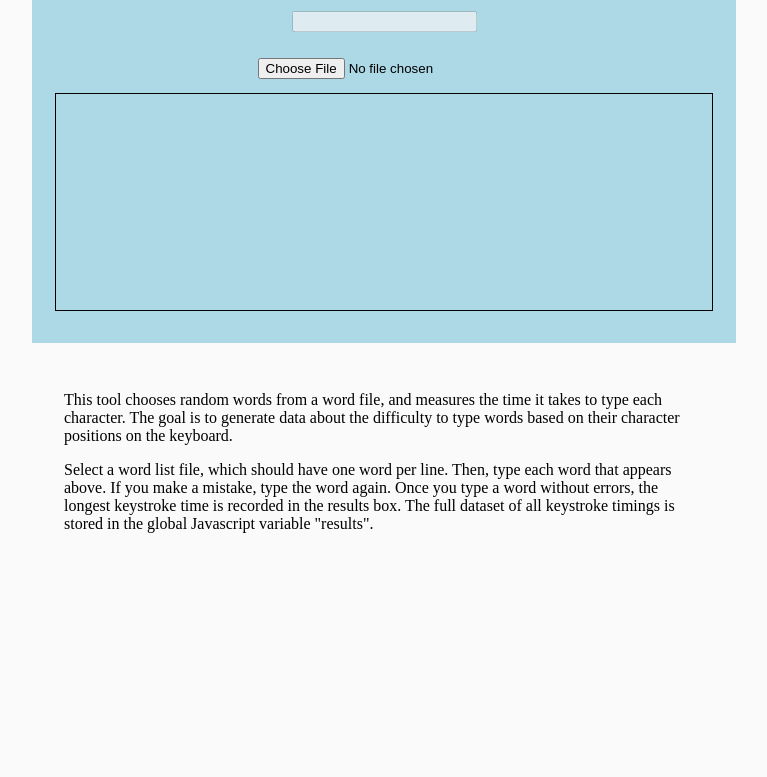
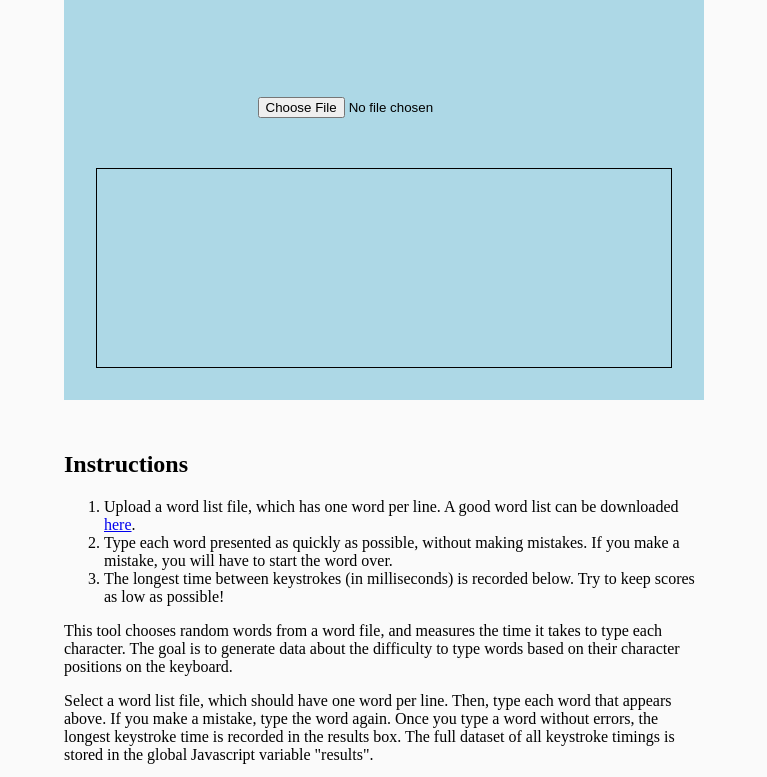
Before and after one commit to protestContest/typeable, a plain HTML site: page index.html in a window 1280 px wide. Shown: the part 199-976 px from the top of the page, without its empty margins (256-1023 px from the left). Before the commit the page ends 800 px from the top, so only its background shows below. Drawn offline with Linux system fonts and the light colour scheme.

Commit message:
add instructions, upload data to measurement page

```diff
--- a/index.html
+++ b/index.html
@@ -4,6 +4,9 @@
     <meta charset='utf-8' />
     <title>Typeability</title>
     <style>
+      * {
+        box-sizing: border-box;
+      }
       body, html {
         margin: 0;
         padding: 0;
@@ -14,7 +17,6 @@
         display: flex;
         flex-direction: column;
         align-items: center;
-        justify-content: center;
         background: #fafafa;
       }
       main {
@@ -31,8 +33,19 @@
       section {
         max-width: 80ch;
       }
+      h1 {
+        margin: 0;
+      }
       input {
-        margin: 1em;
+        margin: 50px;
+      }
+      #iptWord {
+        font-size: 1.8em;
+        background: #daf6ff;
+        border: none;
+        outline: none;
+        text-align: center;
+        padding: 0.2em;
       }
       #results {
         width: 100%;
@@ -47,6 +60,7 @@
       }
     </style>
     <script>
+      const sessionId = Math.random().toString(36).substring(2);
       const results = {};
       let words = [];
       let wordStartTs = null;
@@ -95,6 +109,7 @@
 
           if (typedWord === currentWord) {
             console.log(results[typedWord]);
+            sendResult(typedWord, results[typedWord]);
             showResults(typedWord, results[typedWord]);
             if (words.length === 0) {
               iptWord.value = '';
@@ -124,6 +139,17 @@
         lblWord.innerText = newWord;
         iptWord.value = '';
         typedWord = '';
+      }
+
+      function sendResult(word, timing) {
+        fetch(window.location, {
+          method: 'POST',
+          body: JSON.stringify({
+            sessionId,
+            word,
+            timing
+          })
+        });
       }
 
       document.addEventListener('DOMContentLoaded', () => {
@@ -171,8 +197,15 @@
       </div>
     </main>
     <section id='description'>
+      <h2>Instructions</h2>
+      <ol>
+        <li>Upload a word list file, which has one word per line. A good word list can be downloaded <a target='_blank' href='https://s3-us-west-2.amazonaws.com/typeability/web2.txt'>here</a>.</li>
+        <li>Type each word presented as quickly as possible, without making mistakes. If you make a mistake, you will have to start the word over.</li>
+        <li>The longest time between keystrokes (in milliseconds) is recorded below. Try to keep scores as low as possible!</li>
+      </ol>
       <p>This tool chooses random words from a word file, and measures the time it takes to type each character. The goal is to generate data about the difficulty to type words based on their character positions on the keyboard.</p>
       <p>Select a word list file, which should have one word per line. Then, type each word that appears above. If you make a mistake, type the word again. Once you type a word without errors, the longest keystroke time is recorded in the results box. The full dataset of all keystroke timings is stored in the global Javascript variable "results".</p>
+      <p>Results are sent and stored, anonymously, to help research word typeability. By using this site, you consent to this transmission and storage.</p>
     </section>
   </body>
 </html>
```
